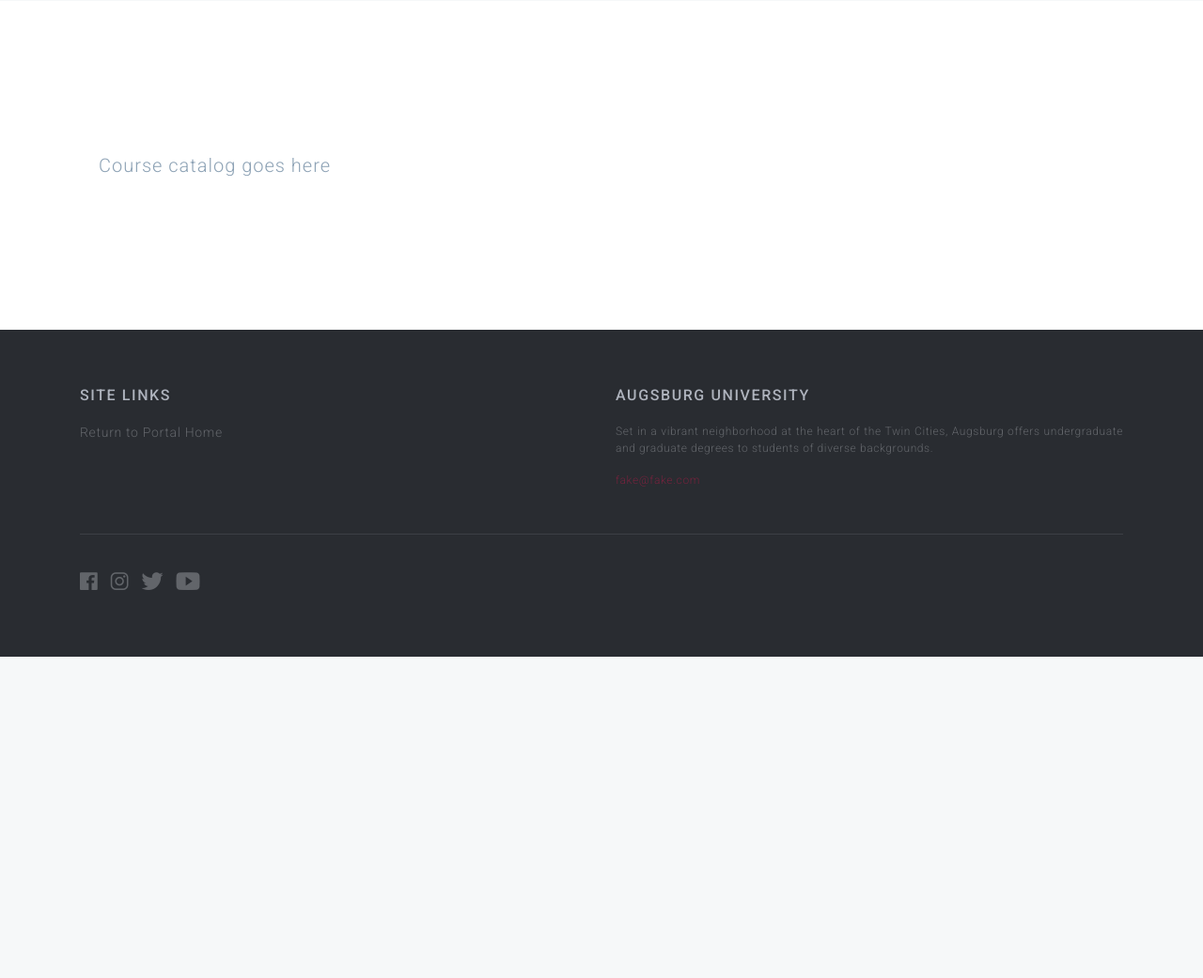
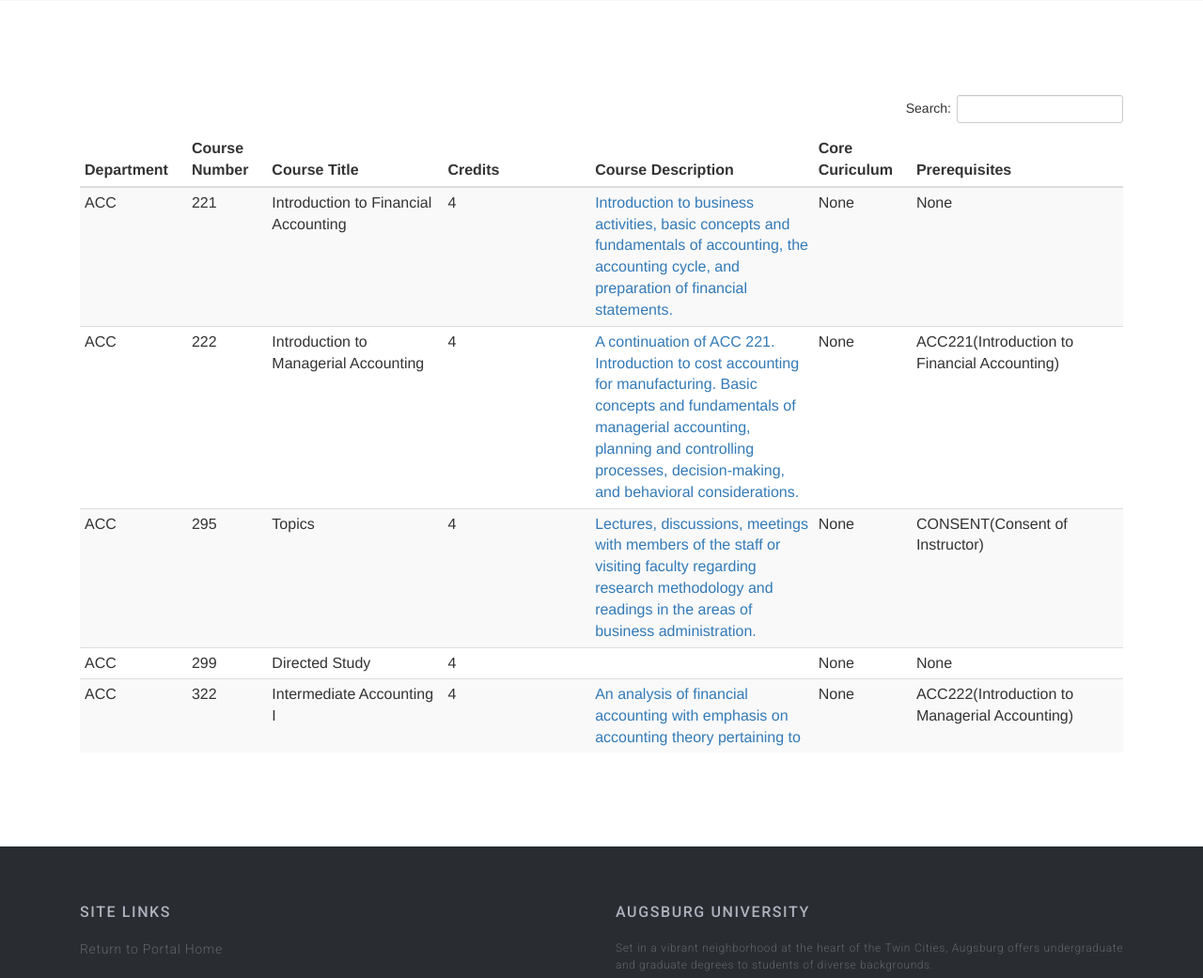
Before and after one commit to mullermm/SEProjOne, a PHP site: page /subpages_student/course_catalog.php in a window 1280 px wide. Shown: the part 507-1548 px from the top of the page at 94% size. Before the commit the page ends 1206 px from the top, so only its background shows below. Run offline with PHP 8.4, Linux system fonts and the light colour scheme; the visitor is signed in with stand-in values (Sample User, id 1); some libraries are stand-ins or nearby versions; some web fonts are replaced.

Commit message:
Courses displayed in course catalog

```diff
--- a/subpages_student/course_catalog.php
+++ b/subpages_student/course_catalog.php
@@ -58,13 +58,7 @@
         <section id="addcourses">
             <div class="container">
                 <div class="row">
-                    <div class="col-md-5">
-                        <div class="content-box">
-                            <!-- Course catalog goes here -->
-                            <p>Course catalog goes here</p>
-                        </div>
-                    </div>
-
+                    <iframe src="course_dir.html" seamless></iframe>
                 </div>
             </div>
         </section>
```
